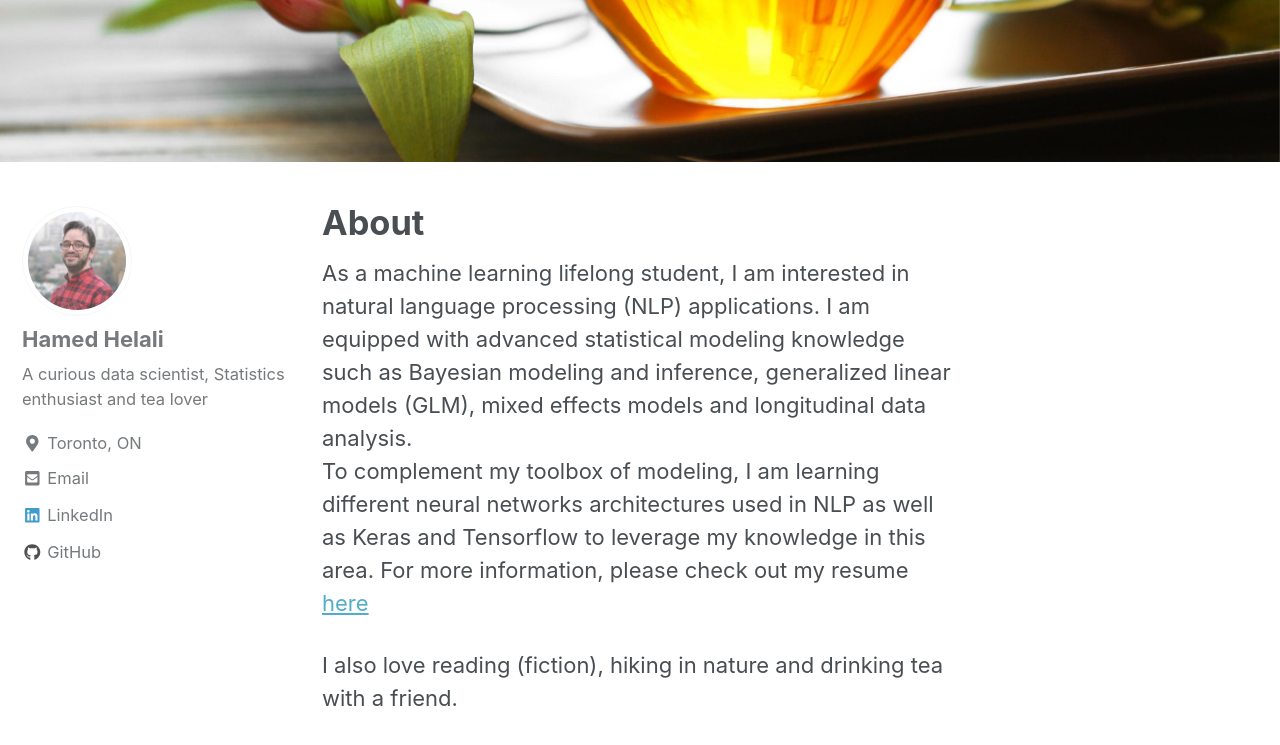
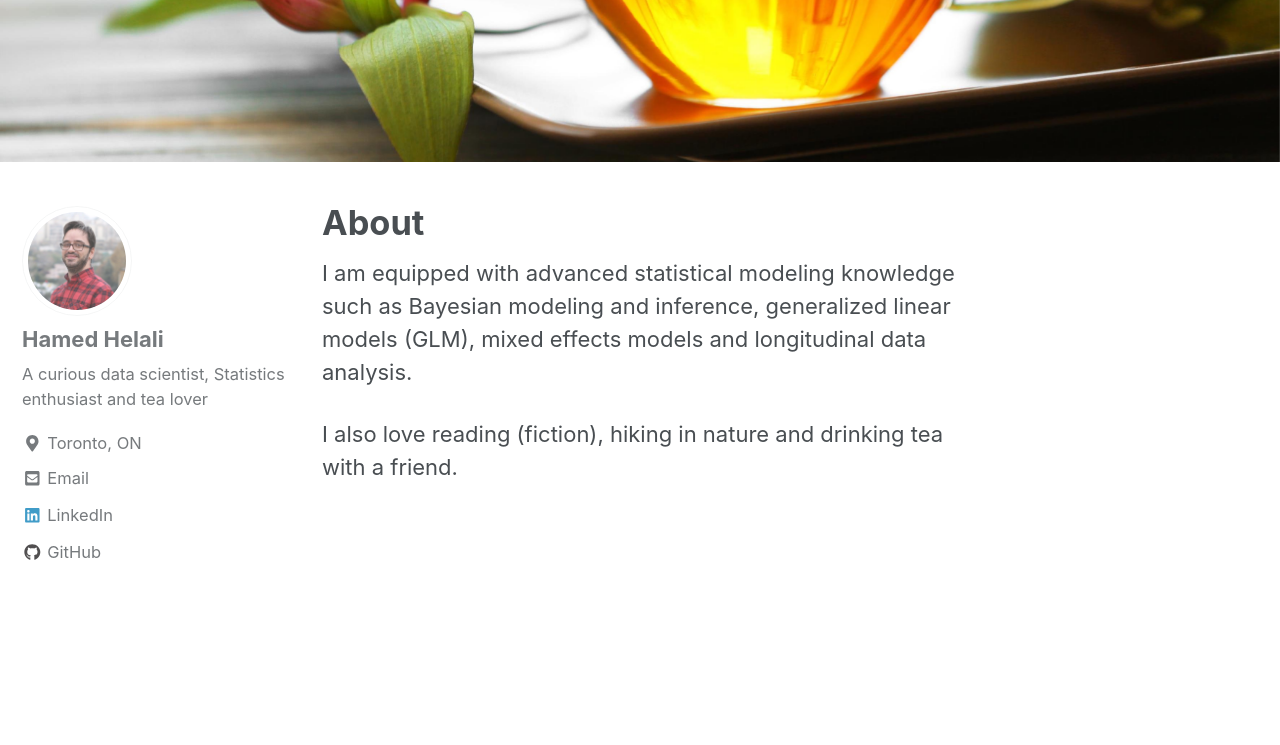
Before and after one commit to hamedhelali/hamedhelali.github.io, a Jekyll site: the page built from _pages/about.md, in a window 1280 px wide and 900 px high, scrolled down 414 px. Shown: the top 745 px of the window. Built offline with Jekyll 4.4.1, drawn with Linux system fonts in a browser that asks for light colours; nearby versions of some CDN libraries.

Commit message:
Update about.md

```diff
--- a/_pages/about.md
+++ b/_pages/about.md
@@ -5,7 +5,6 @@ header:
   image: "/images/tea.jpg"
 ---
 
-As a machine learning lifelong student, I am interested in natural language processing (NLP) applications. I am equipped with advanced statistical modeling knowledge such as Bayesian modeling and inference, generalized linear models (GLM), mixed effects models and longitudinal data analysis.
-To complement my toolbox of modeling, I am learning different neural networks architectures used in NLP as well as Keras and Tensorflow to leverage my knowledge in this area. For more information, please check out my resume [here](/assets/Hamed_Helali_Resume.pdf)
+I am equipped with advanced statistical modeling knowledge such as Bayesian modeling and inference, generalized linear models (GLM), mixed effects models and longitudinal data analysis.
 
 I also love reading (fiction), hiking in nature and drinking tea with a friend.
```
